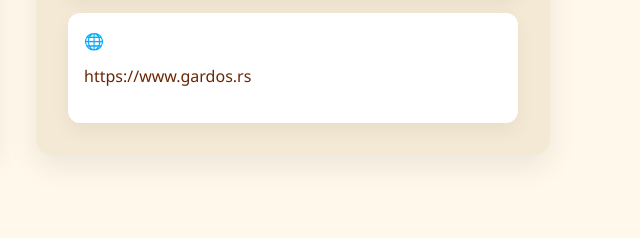
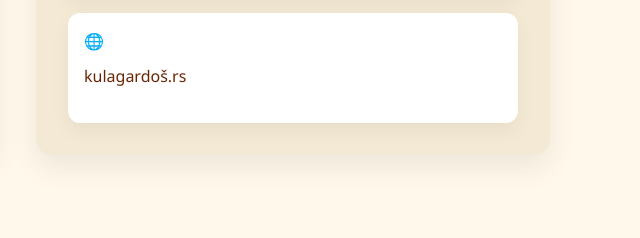
Before and after one commit to Daliborkozar/gardoskula, an Astro site: page /en/contact in a window 1280 px wide. Shown: the part 901-1139 px from the top of the page, 624-1264 px from the left. Built offline with nearby package versions, Linux system fonts and the light colour scheme; Astro itself is replaced by a stand-in of ours.

Commit message:
promena sajta

```diff
--- a/src/data/translations.js
+++ b/src/data/translations.js
@@ -90,7 +90,7 @@ export const translations = {
       contactHeading: 'Contact & Information',
       phone: '+381 63250133',
       email: 'atelje.cubrilo@gmail.com',
-      website: 'https://www.gardos.rs',
+      website: 'https://kulagardoš.rs',
       address: 'Grobljanska 22, Zemun',
     },
     gallery: {
@@ -226,7 +226,7 @@ export const translations = {
       contactHeading: 'Contact et renseignements',
       phone: '+381 63250133',
       email: 'atelje.cubrilo@gmail.com',
-      website: 'https://www.gardos.rs',
+      website: 'https://kulagardoš.rs',
       address: 'Grobljanska 22, Zemun',
     },
     gallery: {
@@ -362,7 +362,7 @@ export const translations = {
       contactHeading: 'Kontakt und Informationen',
       phone: '+381 63250133',
       email: 'atelje.cubrilo@gmail.com',
-      website: 'https://www.gardos.rs',
+      website: 'https://kulagardoš.rs',
       address: 'Grobljanska 22, Zemun',
     },
     gallery: {
@@ -498,7 +498,7 @@ export const translations = {
       contactHeading: 'Kontakt i informacije',
       phone: '+381 63250133',
       email: 'atelje.cubrilo@gmail.com',
-      website: 'https://www.gardos.rs',
+      website: 'https://kulagardoš.rs',
       address: 'Grobljanska 22, Zemun',
     },
     gallery: {
@@ -634,7 +634,7 @@ export const translations = {
       contactHeading: 'Контакты и информация',
       phone: '+381 63250133',
       email: 'atelje.cubrilo@gmail.com',
-      website: 'https://www.gardos.rs',
+      website: 'https://kulagardoš.rs',
       address: 'Grobljanska 22, Земун',
     },
     gallery: {
@@ -770,7 +770,7 @@ export const translations = {
       contactHeading: 'İletişim ve bilgi',
       phone: '+381 63250133',
       email: 'atelje.cubrilo@gmail.com',
-      website: 'https://www.gardos.rs',
+      website: 'https://kulagardoš.rs',
       address: 'Grobljanska 22, Zemun',
     },
     gallery: {
@@ -906,7 +906,7 @@ export const translations = {
       contactHeading: '联系方式',
       phone: '+381 63250133',
       email: 'atelje.cubrilo@gmail.com',
-      website: 'https://www.gardos.rs',
+      website: 'https://kulagardoš.rs',
       address: 'Grobljanska 22, Zemun',
     },
     gallery: {
--- a/src/pages/[lang]/contact.astro
+++ b/src/pages/[lang]/contact.astro
@@ -137,7 +137,7 @@ const t = translations[lang] ?? translations.en;
             </div>
             <div class="contact-detail">
               <strong>🌐</strong>
-              <p><a href={`https://${t.visit.website}`} target="_blank" rel="noopener noreferrer">{t.visit.website}</a></p>
+              <p><a href={t.visit.website} target="_blank" rel="noopener noreferrer">kulagardoš.rs</a></p>
             </div>
           </div>
         </div>
--- a/src/pages/[lang]/visit.astro
+++ b/src/pages/[lang]/visit.astro
@@ -157,7 +157,7 @@ const googleMapsUrl = 'https://www.google.com/maps/search/?api=1&query=Millenniu
         </div>
         <div class="contact-item">
           <strong>🌐</strong>
-          <p><a href={t.visit.website} target="_blank" rel="noopener noreferrer">www.gardos.rs</a></p>
+          <p><a href={t.visit.website} target="_blank" rel="noopener noreferrer">kulagardoš.rs</a></p>
         </div>
         <div class="contact-item">
           <strong>📍</strong>
--- a/src/pages/contact.astro
+++ b/src/pages/contact.astro
@@ -154,7 +154,7 @@ import Layout from '../layouts/Layout.astro';
           <h3>📞 Contact Details</h3>
           <p><strong>Phone:</strong> <a href="tel:+38163250133">+381 63250133</a></p>
           <p><strong>Facebook:</strong> <a href="https://www.facebook.com/ZemunskakulanaGardosu/" target="_blank" rel="noopener noreferrer">Zemunska kula na Gardošu</a></p>
-          <p><strong>Website:</strong> <a href="https://www.gardos.rs" target="_blank">www.gardos.rs</a></p>
+          <p><strong>Website:</strong> <a href="https://kulagardoš.rs" target="_blank" rel="noopener noreferrer">kulagardoš.rs</a></p>
         </div>
 
       </div>
--- a/src/pages/visit.astro
+++ b/src/pages/visit.astro
@@ -102,7 +102,7 @@ const googleMapsUrl = 'https://www.google.com/maps/search/?api=1&query=Millenniu
       <h2>{t.visit.contactHeading}</h2>
       <p><a href="tel:+38163250133">{t.visit.phone}</a></p>
       <p><a href={`mailto:${t.visit.email}`}>{t.visit.email}</a></p>
-      <p><a href={t.visit.website} target="_blank" rel="noopener noreferrer">www.gardos.rs</a></p>
+      <p><a href={t.visit.website} target="_blank" rel="noopener noreferrer">kulagardoš.rs</a></p>
       <p>{t.visit.address}</p>
     </div>
 
```
